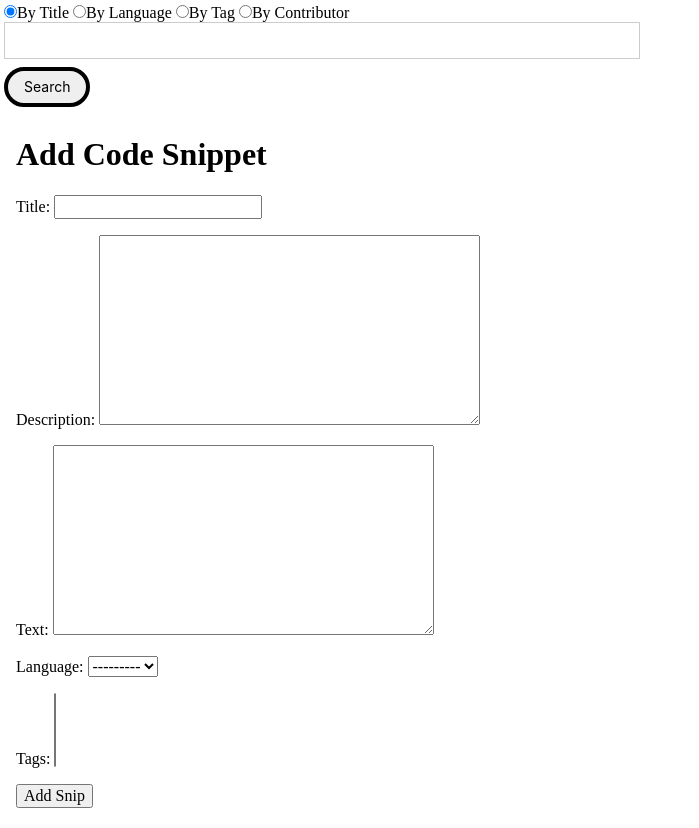
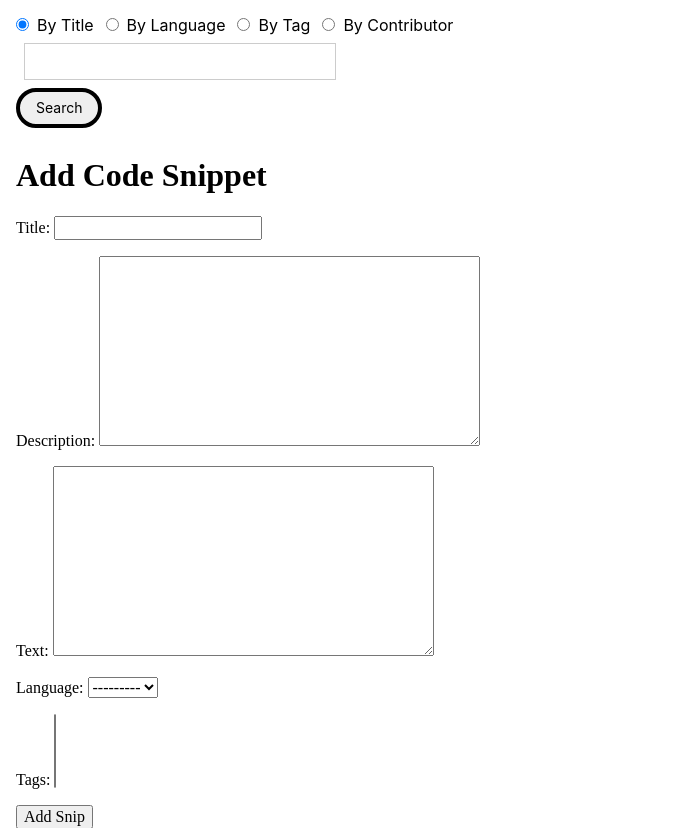
Before and after one commit to Momentum-Team-10/django-duplex-team-hufflepuff, a Django app: page /snips/add/ in a window 1280 px wide. Shown: the part 88-916 px from the top of the page, without its empty margins (0-699 px from the left). Run offline with Django 3.2, Linux system fonts and the light colour scheme; data that the repository does not hold is empty.

Commit message:
additional styling on search bar and code view

```diff
--- a/hufflepuff/templates/base.html
+++ b/hufflepuff/templates/base.html
@@ -59,13 +59,13 @@
   }
   </script>
 
-  <section class="ma1 snippet-search">
+  <section class="ma3 snippet-search">
     <form name="search_form" onsubmit="return OnSubmitForm();" method="GET" class="">
-      <input type="radio" name="operation" value="1" class="pa2 sans-serif" checked>By Title</input>
-      <input type="radio" name="operation" value="2" class="pa2 sans-serif">By Language</input>
-      <input type="radio" name="operation" value="3" class="pa2 sans-serif">By Tag</input>
-      <input type="radio" name="operation" value="4" class="pa2 sans-serif" >By Contributor</input>
-      <input type="text" class="input-reset ba b--black-20 pa2 mb2 db w-50" name="q">
+      <input type="radio" name="operation" value="1" checked><span class="pa2 sans-serif">By Title</span></input>
+      <input type="radio" name="operation" value="2" class="pa2 sans-serif"><span class="pa2 sans-serif">By Language</span></input>
+      <input type="radio" name="operation" value="3" class="pa2 sans-serif"><span class="pa2 sans-serif">By Tag</span></input>
+      <input type="radio" name="operation" value="4" class="pa2 sans-serif" ><span class="pa2 sans-serif">By Contributor</span></input>
+      <input type="text" class="input-reset ba b--black-20 pa2 ma2 db w-25" name="q">
       <button type="submit" class="f6 grow no-underline br-pill ba bw2 ph3 pv2 mb2 dib black sans-serif">Search</button>
     </form>
   </section>
```
Also changed, not shown: hufflepuff/templates/code_snips/code_view.html (+7 -1 lines).
